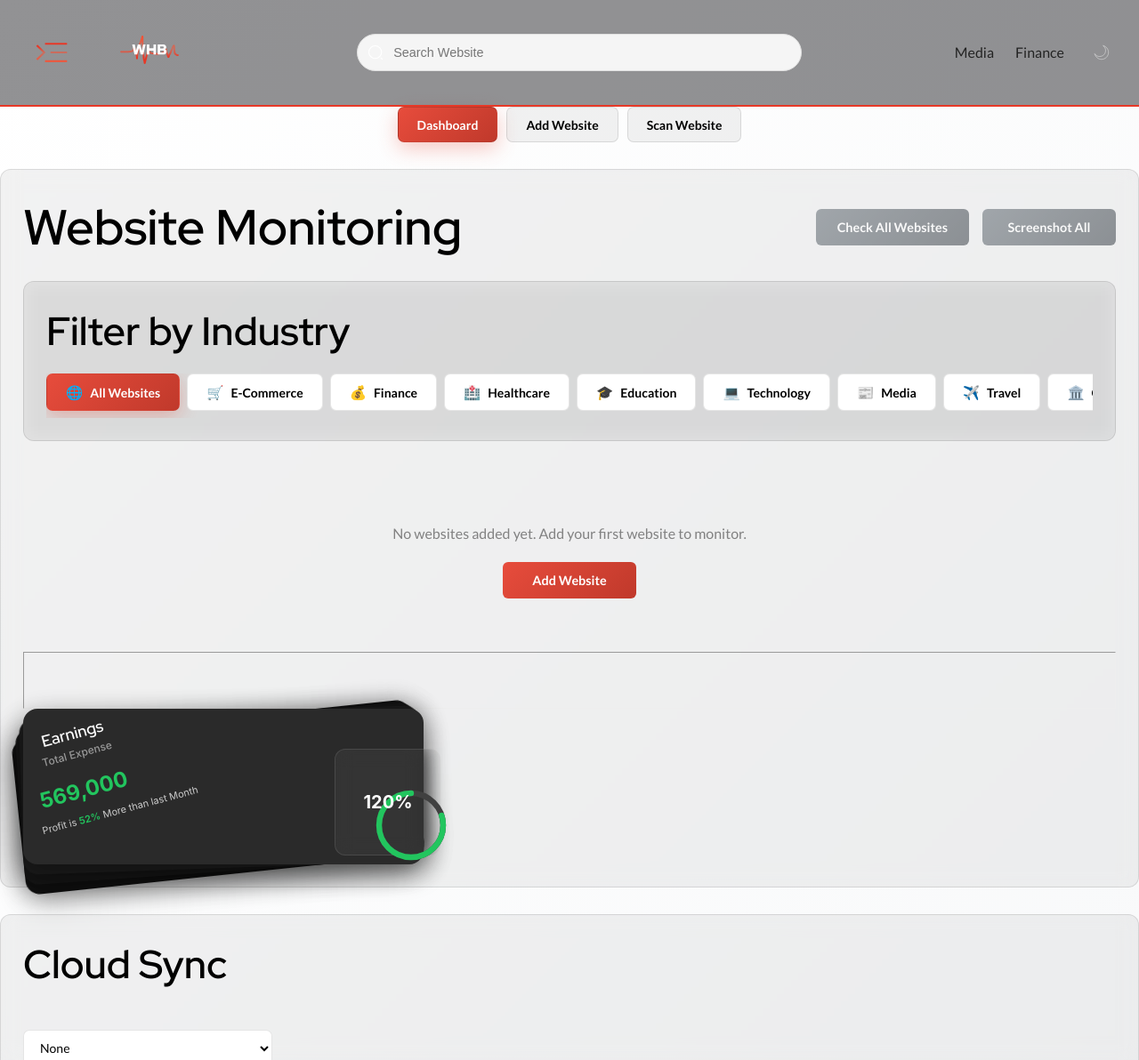
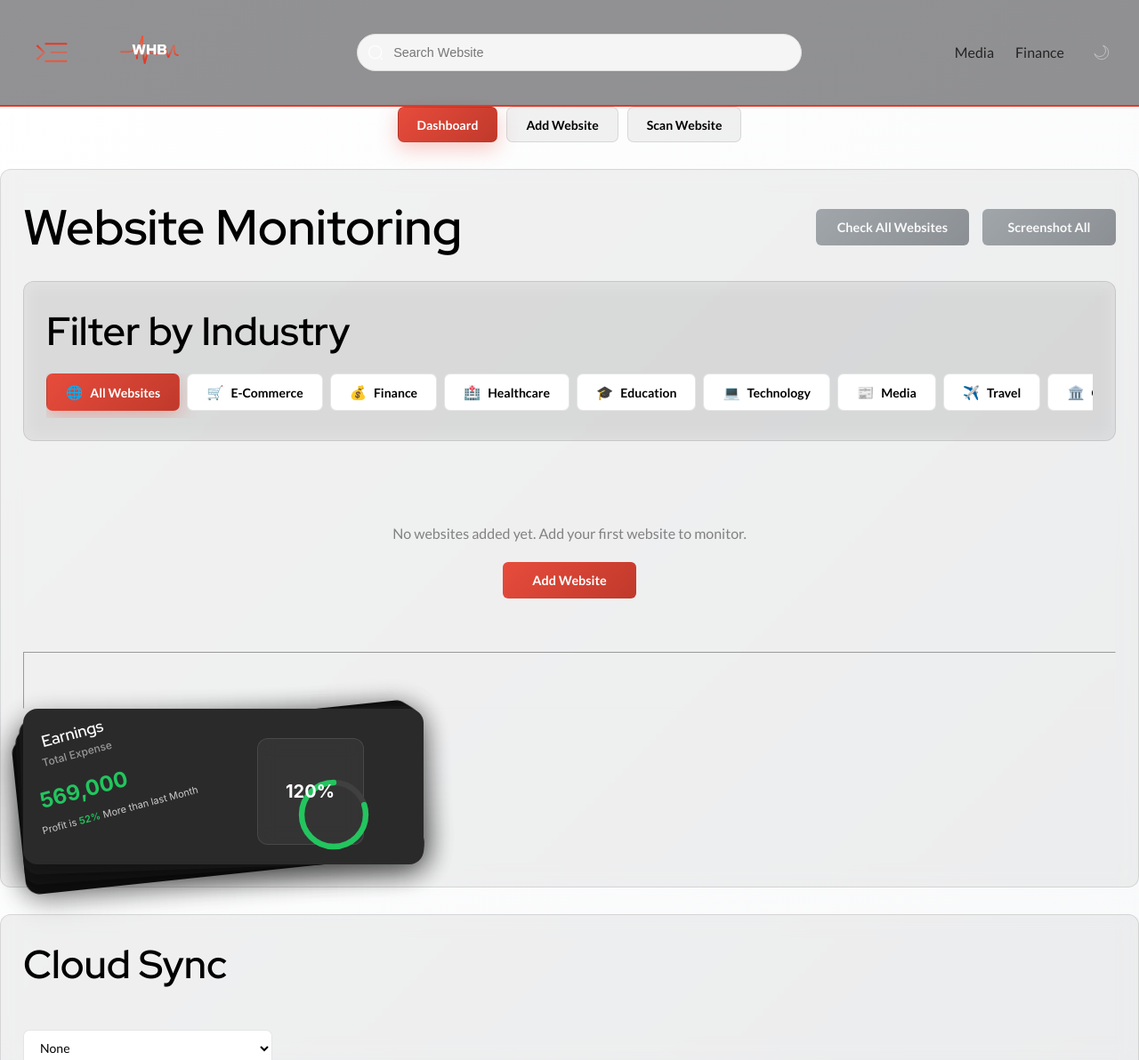
Before and after one commit to omarashzeinhom/WHB-WebHeartBeat, a React (Vite) app: page / in a window 1280 px wide. Shown: the top 1192 px of the page at 89% size. Built offline with nearby package versions, Linux system fonts and the light colour scheme.

Commit message:
fixed progress section 3d card positonning using % instead of px

```diff
--- a/src/components/InterFaceCard/InterFaceCard.css
+++ b/src/components/InterFaceCard/InterFaceCard.css
@@ -162,8 +162,8 @@
 
 .progress-section {
   position: absolute;
-  bottom: -20px;
-  right: -20px;
+  bottom: -5%;
+  right: 15%;
 }
 
 .progress-container {
```
